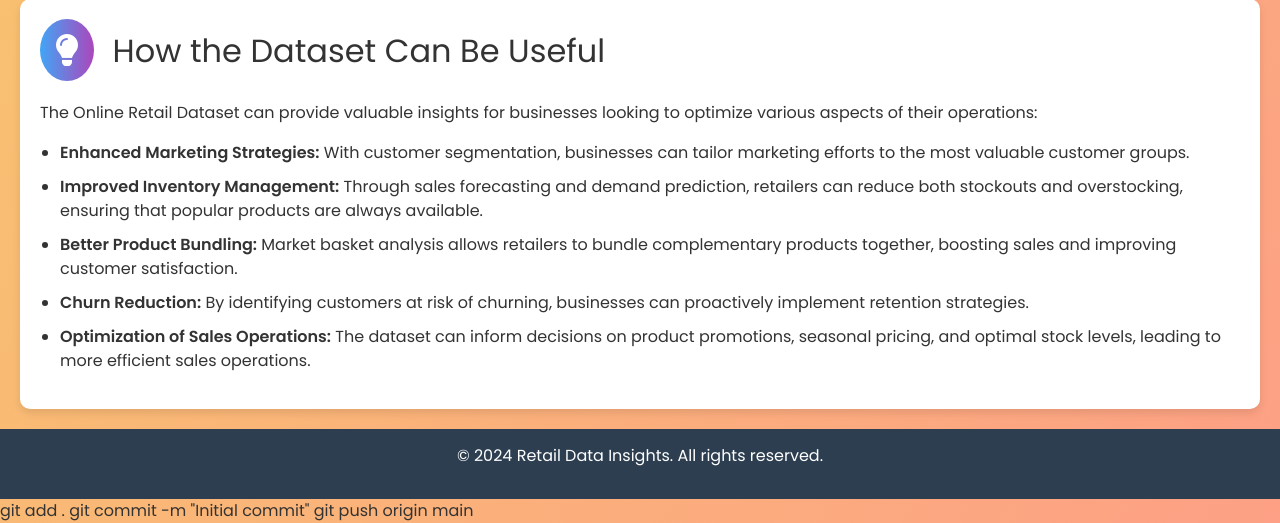
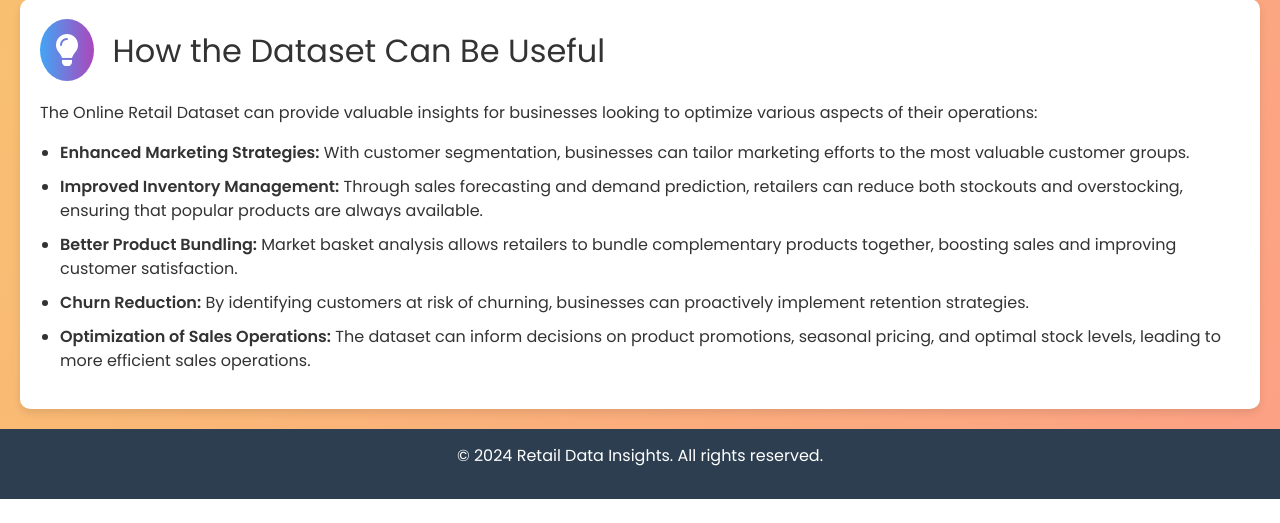
Before and after one commit to FaridCharania/DAB111_project_Group_9, a Flask app: page /about in a window 1280 px wide. Shown: the part 1665-2188 px from the top of the page. After the commit the page ends 2164 px from the top, so only its background shows below. Run offline with Flask 3, Linux system fonts and the light colour scheme.

Commit message:
About.html

```diff
--- a/website/templates/About.html
+++ b/website/templates/About.html
@@ -242,7 +242,3 @@
 </body>
 
 </html>
-
-git add .
-git commit -m "Initial commit"
-git push origin main
```
